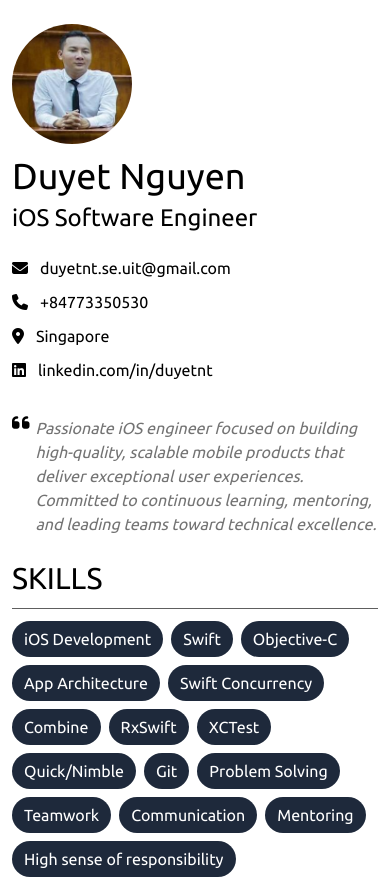
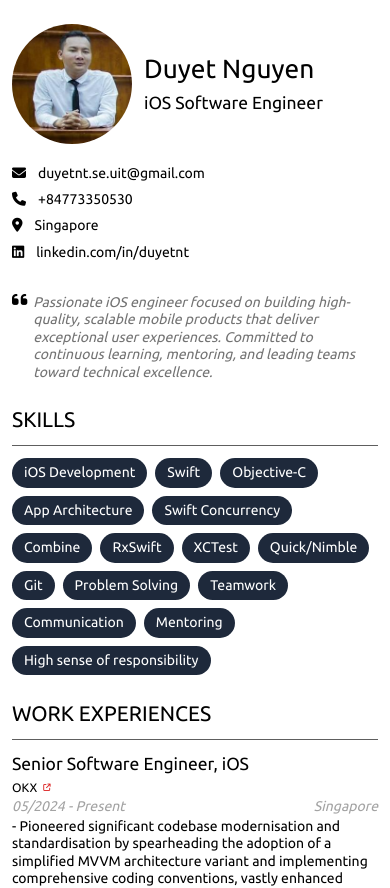
Before and after one commit to ntduyet/ntduyet.github.io, a Next.js app: page / in a window 390 px wide. Shown: the top 888 px of the page. Built offline with nearby package versions, Linux system fonts and the light colour scheme.

Commit message:
feat: use smaller font size on mobile

```diff
--- a/app/ui/global.css
+++ b/app/ui/global.css
@@ -3,6 +3,28 @@
 @tailwind utilities;
 
 @layer base {
+  html {
+    @apply text-sm;
+  }
+
+  h1 {
+    @apply text-3xl;
+  }
+
+  h2 {
+    @apply text-2xl;
+  }
+
+  h3 {
+    @apply text-xl;
+  }
+
+  h4 {
+    @apply text-sm;
+  }
+}
+
+@screen sm {
   html {
     @apply text-base;
   }
```
